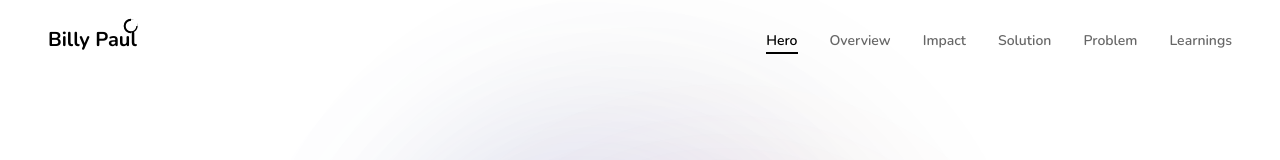
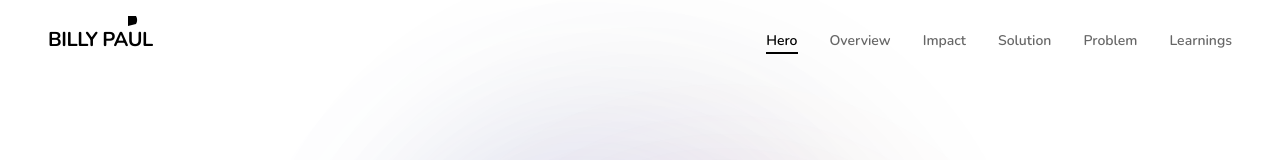
Before and after one commit to 2williampaul/jpmc-case-study, a Next.js app in the folder jpmc-case-study/: page / in a window 1280 px wide. Shown: the top 160 px of the page. Built offline with nearby package versions, Linux system fonts and the light colour scheme.

Commit message:
Update logo to match Figma design: BILLY PAUL uppercase with quarter-circle graphic above UL

```diff
--- a/jpmc-case-study/app/components/ui/Logo.tsx
+++ b/jpmc-case-study/app/components/ui/Logo.tsx
@@ -3,37 +3,26 @@
 export default function Logo() {
   return (
     <div className="flex items-center">
-      <span className="text-xl font-bold text-black relative">
-        Billy Pau
+      <span className="text-xl font-bold text-black uppercase tracking-tight relative">
+        BILLY PA
         <span className="relative inline-block">
-          l
-          {/* Circle positioned above and to the right of the "l" */}
+          U
+          {/* Graphic element positioned above the "UL" - quarter circle shape */}
           <svg
             width="16"
-            height="16"
-            viewBox="0 0 24 24"
+            height="10"
+            viewBox="0 0 16 10"
             fill="none"
             xmlns="http://www.w3.org/2000/svg"
-            className="absolute -top-2 right-0 text-black"
-            style={{ transform: "translateX(2px)" }}
+            className="absolute -top-2.5 left-0 text-black"
           >
-            {/* 3/4 circle with right-angled corner cut out */}
+            {/* Quarter-circle shape: curved edge on top-right, straight edges forming right angle pointing down-left */}
             <path
-              d="M12 2C6.47715 2 2 6.47715 2 12C2 17.5228 6.47715 22 12 22C17.5228 22 22 17.5228 22 12C22 6.47715 17.5228 2 12 2Z"
+              d="M0 10 L0 0 L8 0 A8 8 0 0 1 8 8 L0 10 Z"
               fill="currentColor"
             />
-            {/* Inner circle to create ring */}
-            <circle cx="12" cy="12" r="8" fill="white" />
-            {/* Right-angled corner cut out (top-right quadrant) */}
-            <rect x="12" y="2" width="10" height="10" fill="white" />
-            {/* Visible 3/4 arc - redraw the outer arc */}
-            <path
-              d="M12 2C6.47715 2 2 6.47715 2 12C2 17.5228 6.47715 22 12 22"
-              stroke="currentColor"
-              strokeWidth="2"
-              fill="none"
-            />
           </svg>
+          L
         </span>
       </span>
     </div>
```
